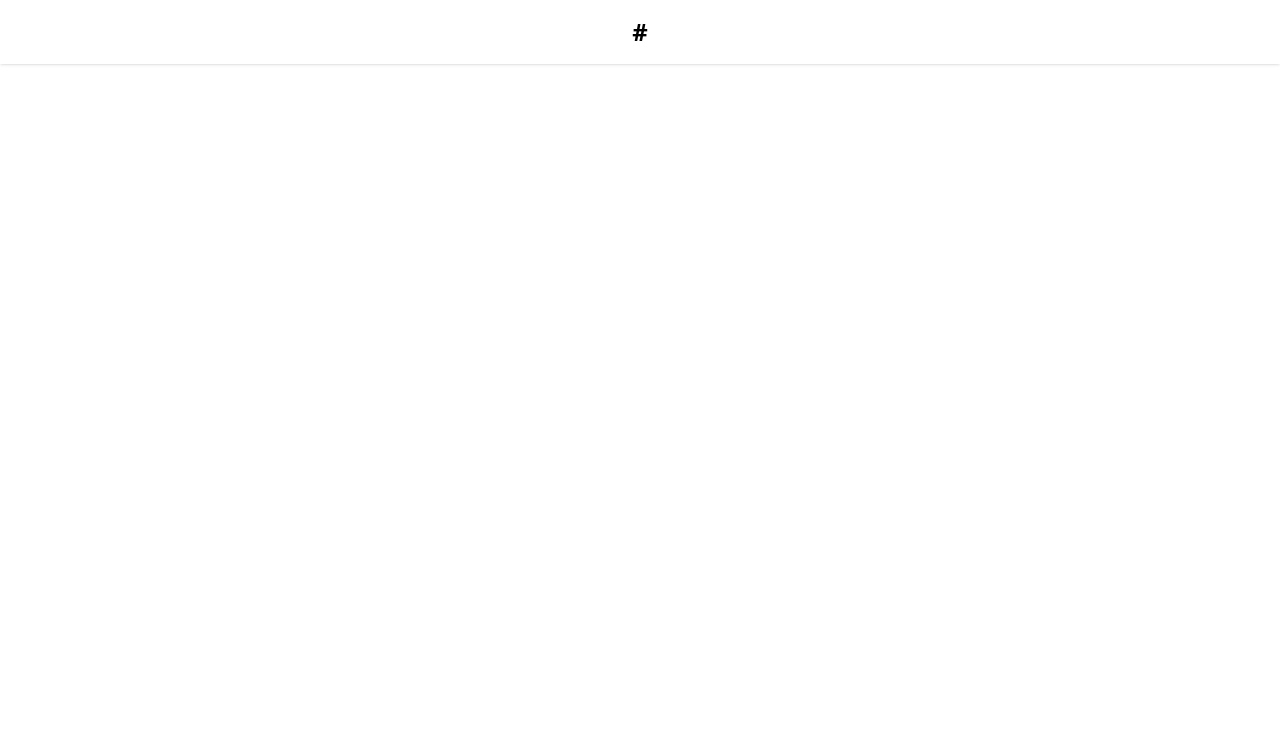
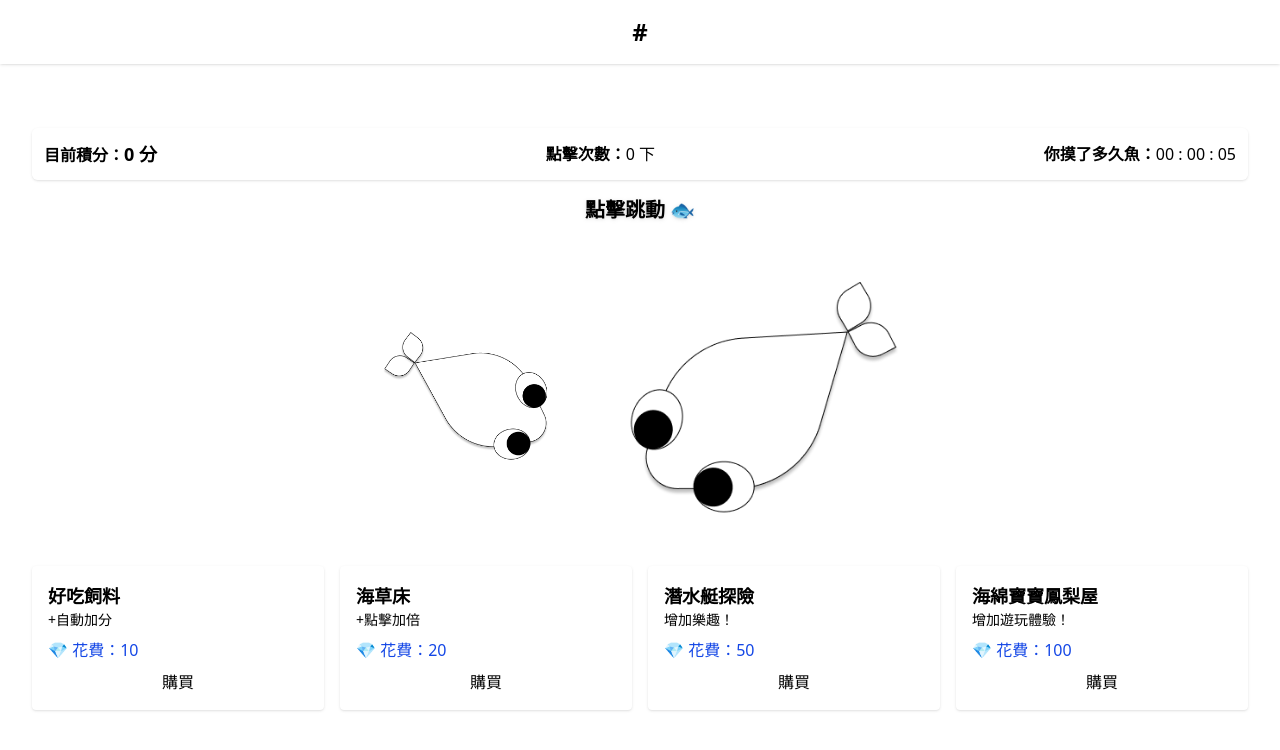
Before and after one commit to emba2ra3star/NTUEDTD_REACT_Just-Today, a React (Vite) app: page /fishgame in a window 1280 px wide. Before the commit this address had no page. Shown: the top 750 px of the page. Built offline with nearby package versions, Linux system fonts and the light colour scheme.

Commit message:
add fishgame page

```diff
--- a/src/App.jsx
+++ b/src/App.jsx
@@ -1,18 +1,21 @@
-import { Routes, Route } from 'react-router-dom';
+import { Routes, Route, BrowserRouter } from 'react-router-dom';
+import Header from './components/Header';
 import Home from './pages/Home';
 import About from './pages/About';
-import Header from './components/Header';
+import FishGame from './pages/FishGame';
+
 function App() {
   return (
-    <>
-      <Header title='#' />
-      <div className='pt-16'> {/* 設定 Header 的 padding-top 讓內容不會被 Header 蓋住 */}
+    <BrowserRouter>
+      <Header title="#" />
+      <div className="pt-16 px-4">
         <Routes>
           <Route path="/" element={<Home />} />
+          <Route path="/fishgame" element={<FishGame />} />
           <Route path="/about" element={<About />} />
         </Routes>
       </div>
-    </>
+    </BrowserRouter>
   );
 }
 
--- /dev/null
+++ b/src/components/ClickHint.jsx
@@ -0,0 +1,11 @@
+// 點擊跳動
+
+function ClickHint({ text = "點擊跳動 🐟" }) {
+    return (
+      <h2 className="text-center text-xl font-bold my-4 text-black drop-shadow">
+        {text}
+      </h2>
+    );
+  }
+
+  export default ClickHint;
--- /dev/null
+++ b/src/components/FishDisplay.jsx
@@ -0,0 +1,30 @@
+import { useState } from 'react';
+
+function FishDisplay({ onClickFish }) {
+  const [isClicked, setIsClicked] = useState(false);
+
+  const handleClick = () => {
+    setIsClicked(true);
+    onClickFish?.(); // 呼叫外部加分函式（如果有傳入）
+    setTimeout(() => setIsClicked(false), 150); // 動畫時間
+  };
+
+  return (
+    <div className="flex justify-center items-center gap-12 my-8">
+      {/* 靜止的左邊魚 */}
+      <img src="src\images\fish1.png" alt="魚魚" className="w-48" />
+
+      {/* 可點擊的右邊魚 */}
+      <img
+        src="src\images\fish2.png"
+        alt="點擊魚"
+        onClick={handleClick}
+        className={`w-72 cursor-pointer transition-transform duration-150 ${
+          isClicked ? 'scale-110 rotate-3' : ''
+        }`}
+      />
+    </div>
+  );
+}
+
+export default FishDisplay;
--- /dev/null
+++ b/src/components/ScoreBar.jsx
@@ -0,0 +1,22 @@
+import { useState } from "react";
+function ScoreBar({ score, clickCount, time }) {
+    return(
+    <div className="flex flex-col md:flex-row justify-between items-center gap-2 p-3 mb-4 bg-white/80 rounded-md shadow text-black text-sm md:text-base">
+      <div>
+        <span className="font-semibold">目前積分：</span>
+        <span className="text-lg font-bold">{score} 分</span>
+      </div>
+
+      <div>
+        <span className="font-semibold">點擊次數：</span>
+        {clickCount} 下
+      </div>
+
+      <div>
+        <span className="font-semibold">你摸了多久魚：</span>
+        {time}
+      </div>
+    </div>
+  );
+}
+export default ScoreBar;
--- /dev/null
+++ b/src/components/UpgradePanel.jsx
@@ -0,0 +1,42 @@
+// 卡片
+function UpgradePanel({ score, setScore, upgrades, setUpgrades }) {
+    const handleBuy = (id, cost) => {
+      if (score < cost) return alert("點數不足！");
+
+      // 扣分數
+      setScore(score - cost);
+
+      // 更新 purchased 狀態
+      const updated = upgrades.map((item) =>
+        item.id === id ? { ...item, purchased: true } : item
+      );
+      setUpgrades(updated);
+    };
+
+    return (
+      <div className="grid grid-cols-2 md:grid-cols-4 gap-4 mt-6">
+        {upgrades.map((item) => (
+          <div
+            key={item.id}
+            className={`p-4 rounded shadow ${
+              item.purchased ? "bg-gray-300 text-gray-500" : "bg-white"
+            }`}
+          >
+            <p className="text-lg font-bold">{item.name}</p>
+            <p className="text-sm">{item.effect}</p>
+            <p className="my-2 text-blue-700">💎 花費：{item.cost}</p>
+
+            <button
+              disabled={item.purchased || score < item.cost}
+              onClick={() => handleBuy(item.id, item.cost)}
+              className="btn btn-sm btn-primary w-full"
+            >
+              {item.purchased ? "已購買" : "購買"}
+            </button>
+          </div>
+        ))}
+      </div>
+    );
+  }
+
+  export default UpgradePanel;
--- /dev/null
+++ b/src/pages/FishGame.jsx
@@ -0,0 +1,51 @@
+import ScoreBar from "../components/ScoreBar";
+import { useState, useEffect } from "react";
+import ClickHint from "../components/ClickHint";
+import FishDisplay from '../components/FishDisplay';
+import UpgradePanel from '../components/UpgradePanel';
+
+
+
+function FishGame() {
+  const [score, setScore] = useState(0);
+  const [clickCount, setClickCount] = useState(0);
+  const [seconds, setSeconds] = useState(0);
+  const [upgrades, setUpgrades] = useState([
+    { id: 1, name: "好吃飼料", cost: 10, effect: "+自動加分", purchased: false },
+    { id: 2, name: "海草床", cost: 20, effect: "+點擊加倍", purchased: false },
+    { id: 3, name: "潛水艇探險", cost: 50, effect: "增加樂趣！", purchased: false },
+    { id: 4, name: "海綿寶寶鳳梨屋", cost: 100, effect: "增加遊玩體驗！", purchased: false },
+  ]);
+
+  // 計時器
+  useEffect(() => {
+    const timer = setInterval(() => setSeconds((s) => s + 1), 1000);
+    return () => clearInterval(timer);
+  }, []);
+
+  // 時間格式轉換
+  const formatTime = (sec) => {
+    const min = String(Math.floor(sec / 60)).padStart(2, "0");
+    const s = String(sec % 60).padStart(2, "0");
+    return `00 : ${min} : ${s}`;
+  };
+  const handleFishClick = () => {
+    setClickCount((prev) => prev + 1);
+    setScore((prev) => prev + 2); // 每次點擊 +2 分
+  };
+
+  return (
+    <div className="pt-16 px-4 bg-cover min-h-screen">
+      <ScoreBar score={score} clickCount={clickCount} time={formatTime(seconds)} />
+      <ClickHint text="點擊跳動 🐟" />
+      <FishDisplay onClickFish={handleFishClick} />
+      <UpgradePanel
+        score={score}
+        setScore={setScore}
+        upgrades={upgrades}
+        setUpgrades={setUpgrades}
+        />
+    </div>
+  );
+}
+export default FishGame;
--- a/src/pages/Home.jsx
+++ b/src/pages/Home.jsx
@@ -2,9 +2,16 @@ import { Link } from 'react-router-dom';
 
 function Home() {
   return (
-  <div>
-      <h1>首頁</h1>
-      <Link to="/about">前往 About 頁面</Link>
+    <div className="flex flex-col items-start gap-4 p-4">
+      <h1 className="text-2xl font-bold">首頁</h1>
+
+      <Link to="/about" className="btn btn-outline">
+        前往 About 頁面
+      </Link>
+
+      <Link to="/fishgame" className="btn btn-primary">
+        開始玩魚魚遊戲 🐟
+      </Link>
     </div>
   );
 }
--- /dev/null
+++ b/src/redux/scoreSlice.js
@@ -0,0 +1,25 @@
+import { createSlice } from '@reduxjs/toolkit';
+
+// 嘗試從 localStorage 初始化
+const storedScore = localStorage.getItem('score');
+const initialState = {
+  value: storedScore ? parseInt(storedScore) : 0,
+};
+
+const scoreSlice = createSlice({
+  name: 'score',
+  initialState,
+  reducers: {
+    addScore: (state, action) => {
+      state.value += action.payload;
+      localStorage.setItem('score', state.value); // 儲存到 localStorage
+    },
+    resetScore: (state) => {
+      state.value = 0;
+      localStorage.removeItem('score');
+    },
+  },
+});
+
+export const { addScore, resetScore } = scoreSlice.actions;
+export default scoreSlice.reducer;
--- /dev/null
+++ b/src/redux/store.js
@@ -0,0 +1,8 @@
+import { configureStore } from '@reduxjs/toolkit';
+import scoreReducer from './scoreSlice';
+
+export const store = configureStore({
+  reducer: {
+    score: scoreReducer,
+  },
+});
```
Also changed, not shown: src/main.jsx (+11 -10 lines), src/images/fish1.png (added), src/images/fish2.png (added).
